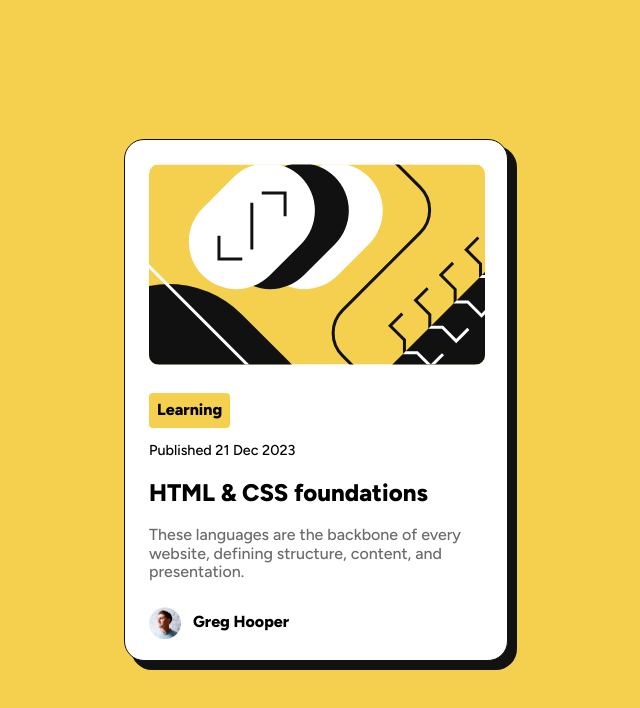
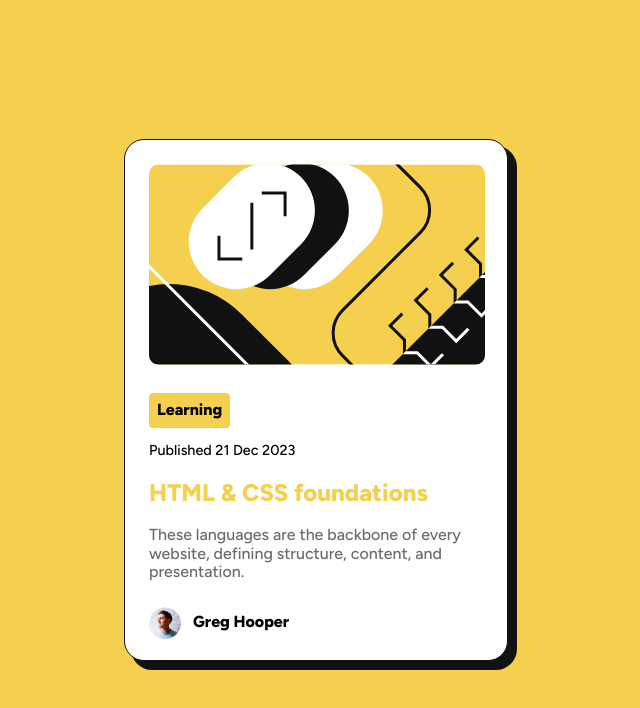
Before and after one commit to gtarrojo/blog-preview, a plain HTML site: page index.html in a window 1280 px wide. In both pictures the pointer is over the element "HTML & CSS foundations". Shown: the whole page, without its empty margins (324-964 px from the left). Drawn offline with Linux system fonts and the light colour scheme.

Commit message:
fix hover animation for h2

```diff
--- a/styles.css
+++ b/styles.css
@@ -12,6 +12,9 @@ body {
   background-color: var(--color-yellow);
 }
 
+h2:hover {
+  color: var(--color-yellow);
+}
 .preview__container {
   display: flex;
   justify-content: center;
```
Also changed, not shown: 1 other file.
